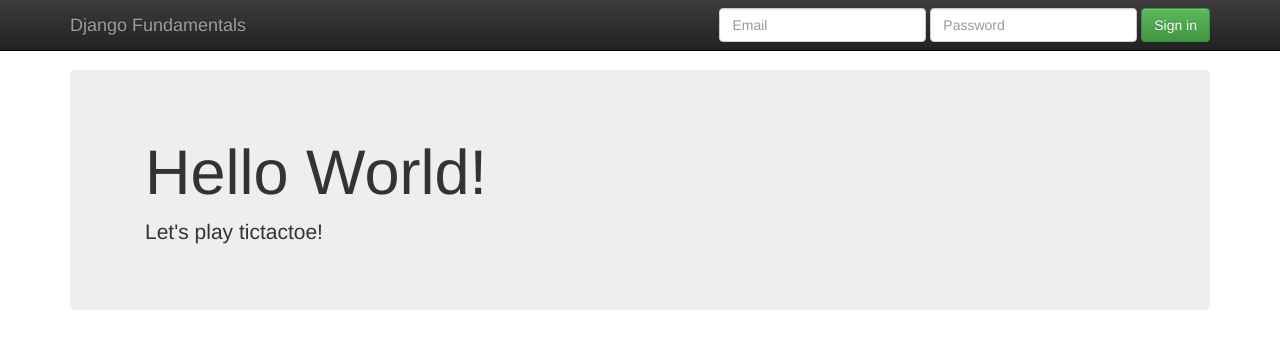
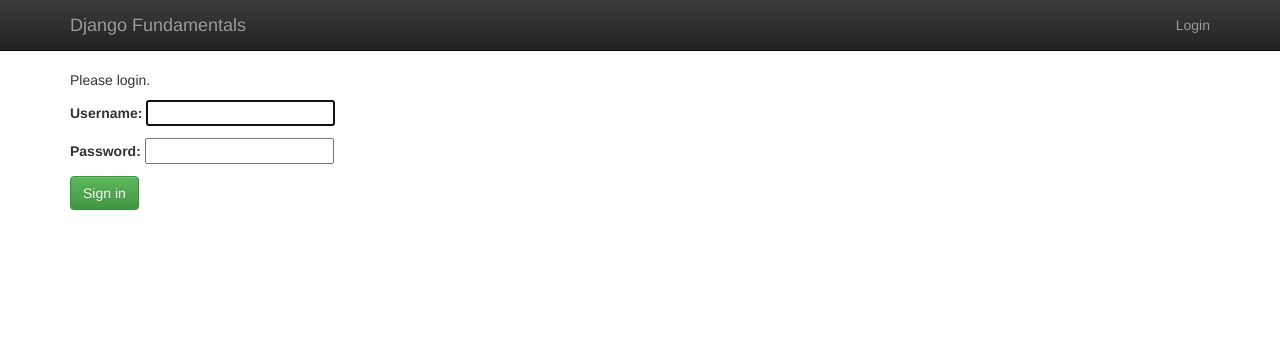
Before and after one commit to agonystyx/tictacdjango, a Django app: page /player/login in a window 1280 px wide. Shown: the top 349 px of the page. Run offline with Django 3.2, Linux system fonts and the light colour scheme; some libraries are stand-ins or nearby versions.

Commit message:
add authentication login logout

```diff
--- a/player/urls.py
+++ b/player/urls.py
@@ -1,6 +1,16 @@
 from django.conf.urls import re_path
+from django.contrib.auth.views import LoginView, LogoutView
+
 from .views import home
 
 urlpatterns = [
-  re_path(r'home$', home)
+#  re_path(r'home$', home)
+  re_path(r'home$', home, name="player_home"),
+  re_path(r'login$',
+          LoginView.as_view(
+            template_name="player/login_form.html"),
+            name="player_login"),
+  re_path(r'logout$',
+          LogoutView.as_view(),
+          name="player_logout"),
 ]
--- a/templates/base.html
+++ b/templates/base.html
@@ -25,26 +25,23 @@
 <nav class="navbar navbar-inverse navbar-fixed-top" role="navigation">
     <div class="container">
         <div class="navbar-header">
-            <button type="button" class="navbar-toggle collapsed" data-toggle="collapse" data-target="#navbar"
-                    aria-expanded="false" aria-controls="navbar">
-                <span class="sr-only">Toggle navigation</span>
-                <span class="icon-bar"></span>
-                <span class="icon-bar"></span>
-                <span class="icon-bar"></span>
-            </button>
-            <a class="navbar-brand" href="/">Django Fundamentals</a>
+                <a class="navbar-brand" href="/">Django Fundamentals</a>
         </div>
-        <div id="navbar" class="navbar-collapse collapse">
-            <form class="navbar-form navbar-right" role="form">
-                <div class="form-group">
-                    <input type="text" placeholder="Email" class="form-control">
-                </div>
-                <div class="form-group">
-                    <input type="password" placeholder="Password" class="form-control">
-                </div>
-                <button type="submit" class="btn btn-success">Sign in</button>
-            </form>
-        </div><!--/.navbar-collapse -->
+
+
+
+        <ul class = "nav navbar-nav navbar-right">
+          {% if user.is_authenticated %}
+            <li>
+              <a href="{% url 'player_logout' %}">Logout</a>
+            </li>
+          {% else %}
+            <li>
+              <a href="{% url 'player_login' %}">Login</a>
+            </li>
+          {% endif %}
+        </ul>
+
     </div>
 </nav>
 
--- a/templates/player/home.html
+++ b/templates/player/home.html
@@ -2,7 +2,7 @@
 
 
 {% block title %}
-{{ user.username }}'s games
+{{ user.username }}'s gamess
 {% endblock %}
 
 
--- /dev/null
+++ b/templates/player/login_form.html
@@ -0,0 +1,19 @@
+{% extends "base.html" %}
+
+{% block title %}
+Login
+{% endblock %}
+
+
+{% block content %}
+  <form role="form"
+         action="{% url 'player_login' %}"
+         method="post">
+    {% csrf_token %}
+    <p>Please login.</p>
+
+    {{ form.as_p }}
+
+    <button type="submit" class="btn btn-success">Sign in</button>
+  </form>
+{% endblock %}
--- a/tictactoe/settings.py
+++ b/tictactoe/settings.py
@@ -124,3 +124,8 @@ STATIC_URL = '/static/'
 STATICFILES_DIRS = [
   os.path.join(BASE_DIR, "static")
 ]
+
+## login / Logout
+LOGIN_URL = "player_login" #where we send peeps who need to log in
+LOGIN_REDIRECT_URL = "player_home"
+LOGOUT_REDIRECT_URL = "tictactoe_welcome"
--- a/tictactoe/urls.py
+++ b/tictactoe/urls.py
@@ -23,7 +23,7 @@ from .views import welcome
 
 urlpatterns = [
     path('admin/', admin.site.urls),
-    re_path(r'^welcome',welcome),
+    re_path(r'^welcome',welcome,name="tictactoe_welcome"),
     re_path(r'^player/', include('player.urls')),
-    re_path("", welcome)
+    #re_path("", welcome)
 ]
--- a/tictactoe/views.py
+++ b/tictactoe/views.py
@@ -1,7 +1,10 @@
 #from django.http import HttpResponse
-from django.shortcuts import render
+from django.shortcuts import render, redirect
 
 
 def welcome(request):
 #  return HttpResponse("Hello, World!")
-  return render(request, "tictactoe/welcome.html")
+  if request.user.is_authenticated:
+    return redirect('player_home')
+  else:
+    return render(request, "tictactoe/welcome.html")
```
Also changed, not shown: player/views.py (+2 -34 lines).
